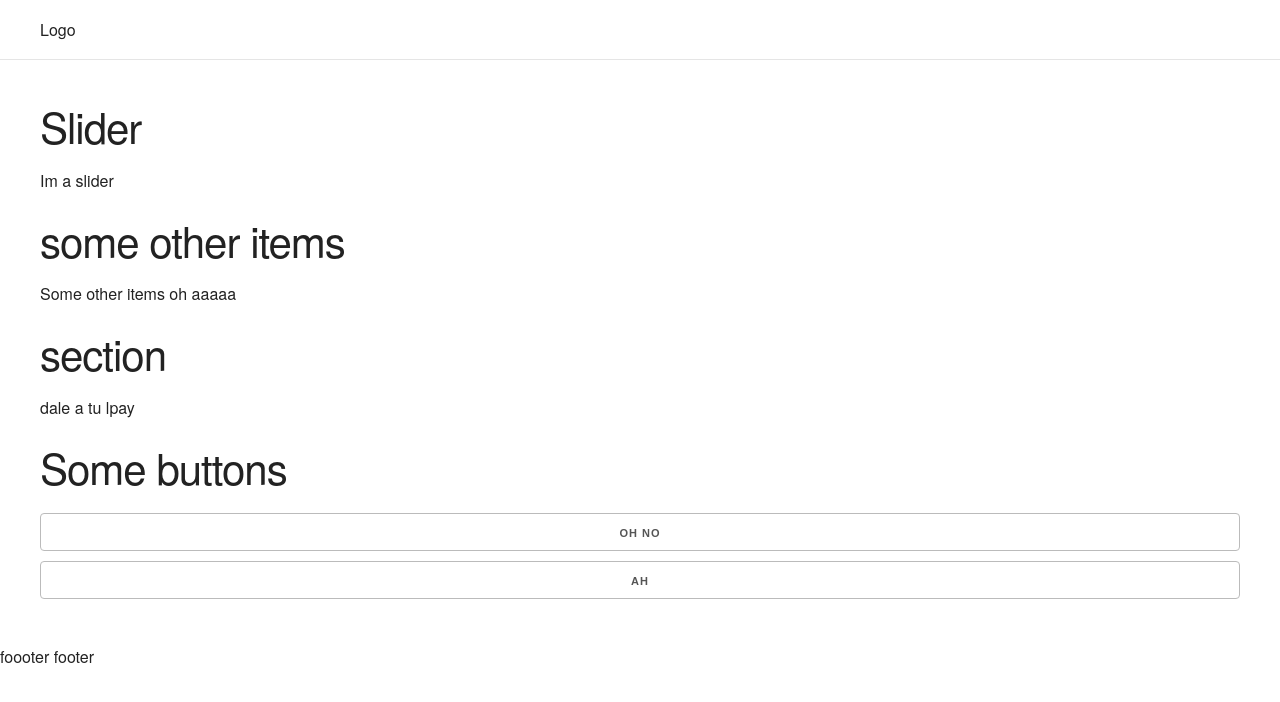
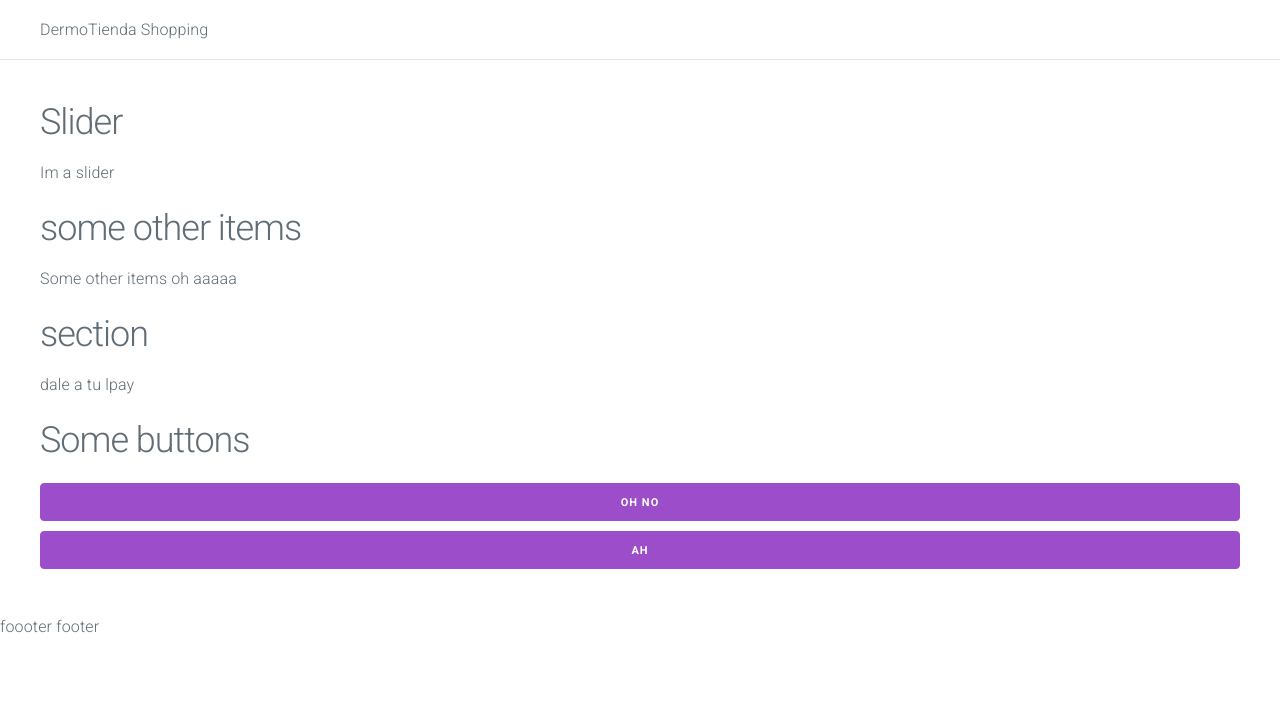
Before and after one commit to oquirozm/dt-ecommerce-nextjs, a Next.js app: page / in a window 1280 px wide. Shown: the top 702 px of the page. Built offline with nearby package versions, Linux system fonts and the light colour scheme.

Commit message:
fix: replace skeleton by miligram and add a Logo component.

```diff
--- /dev/null
+++ b/components/Logo.tsx
@@ -0,0 +1,5 @@
+import React from "react";
+
+const Logo = () => <span>DermoTienda Shopping</span>;
+
+export default Logo;
--- a/components/index.ts
+++ b/components/index.ts
@@ -1,2 +1,3 @@
 export { default as Button } from "./Button";
 export { default as Flex } from "./Flex";
+export { default as Logo } from "./Logo";
--- a/features/Header/index.tsx
+++ b/features/Header/index.tsx
@@ -1,5 +1,6 @@
 import React, { FC } from "react";
 import styled from "styled-components";
+import { Logo } from "../../components";
 
 const HeaderEl = styled.header`
   position: sticky;
@@ -13,6 +14,10 @@ const HeaderEl = styled.header`
   box-shadow: inset 0 -1px 0 0 rgba(0, 0, 0, 0.1);
 `;
 
-const Header: FC = () => <HeaderEl>Logo</HeaderEl>;
+const Header: FC = () => (
+  <HeaderEl>
+    <Logo />
+  </HeaderEl>
+);
 
 export default Header;
--- a/pages/_document.js
+++ b/pages/_document.js
@@ -31,9 +31,22 @@ class MyDocument extends Document {
     return (
       <Html>
         <Head>
+          <meta name="viewport" content="width=device-width, initial-scale=1" />
+          <meta charSet="utf-8" />
+
           <link
-            href="https://cdnjs.cloudflare.com/ajax/libs/skeleton/2.0.4/skeleton.min.css"
             rel="stylesheet"
+            href="//fonts.googleapis.com/css?family=Roboto:300,300italic,700,700italic"
+          />
+
+          <link
+            rel="stylesheet"
+            href="//cdnjs.cloudflare.com/ajax/libs/normalize/5.0.0/normalize.css"
+          />
+
+          <link
+            rel="stylesheet"
+            href="//cdnjs.cloudflare.com/ajax/libs/milligram/1.3.0/milligram.css"
           />
         </Head>
         <body>
```
